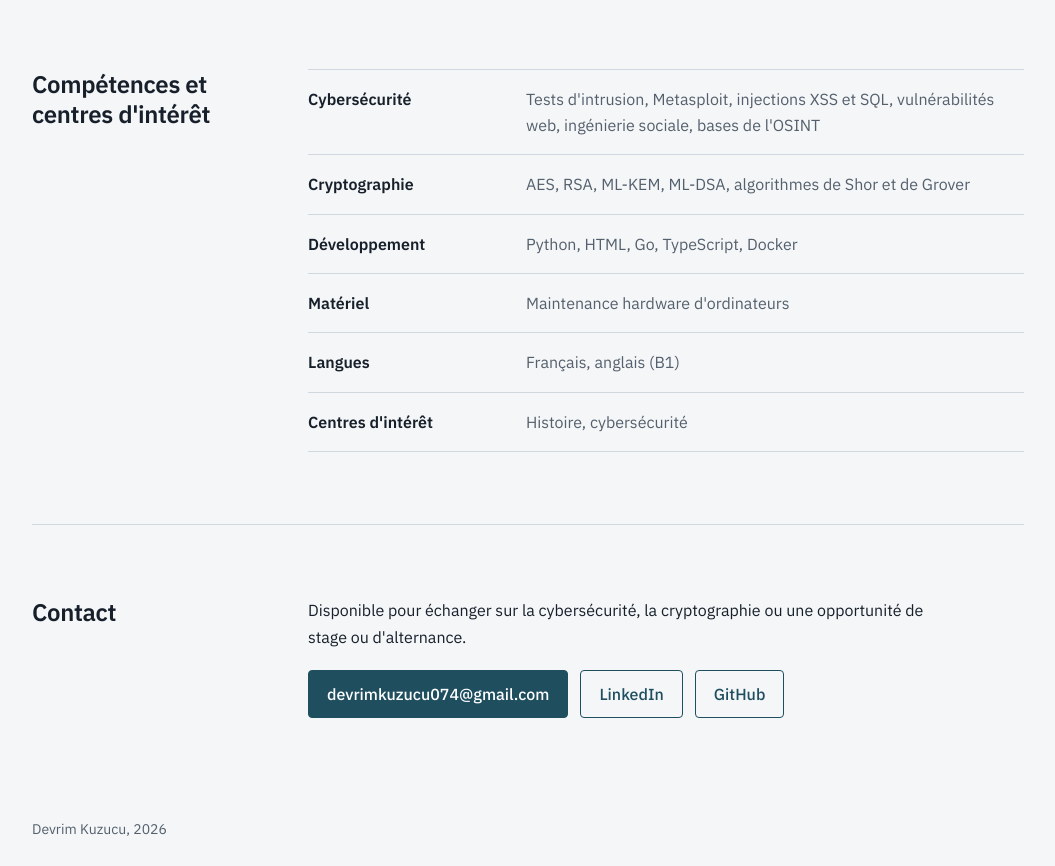
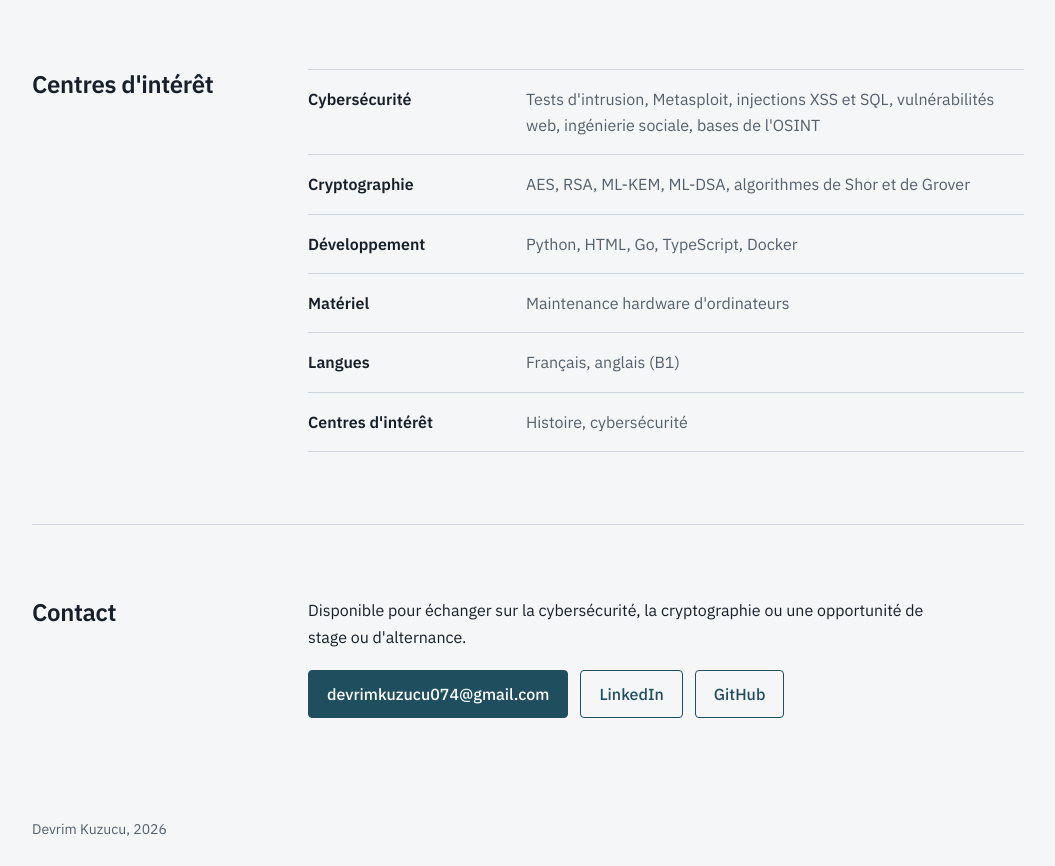
Before and after one commit to Ebrohhim/Ebrohhim.github.io, a plain HTML site: page index.html in a window 1280 px wide. Shown: the part 2418-3284 px from the top of the page, without its empty margins (112-1167 px from the left). Drawn offline with Linux system fonts and the light colour scheme.

Commit message:
Change heading from 'Compétences' to 'Centres d'intérêt'

```diff
--- a/index.html
+++ b/index.html
@@ -301,7 +301,7 @@
 
     <section id="competences" aria-labelledby="t-competences">
       <div class="sec">
-        <h2 id="t-competences" class="reveal">Compétences et centres d'intérêt</h2>
+        <h2 id="t-competences" class="reveal">Centres d'intérêt</h2>
         <dl class="skills reveal">
           <div class="item"><dt>Cybersécurité</dt><dd>Tests d'intrusion, Metasploit, injections XSS et SQL, vulnérabilités web, ingénierie sociale, bases de l'OSINT</dd></div>
           <div class="item"><dt>Cryptographie</dt><dd>AES, RSA, ML-KEM, ML-DSA, algorithmes de Shor et de Grover</dd></div>
```
